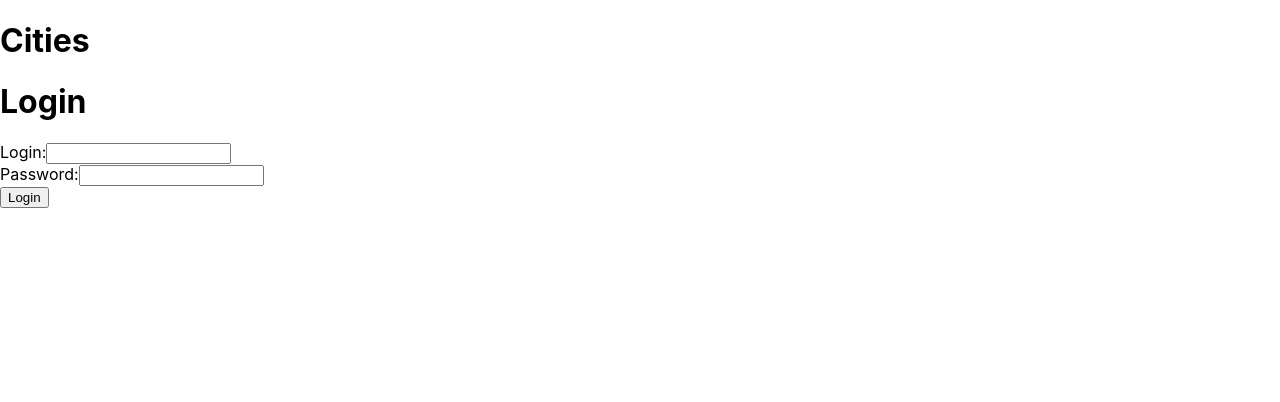
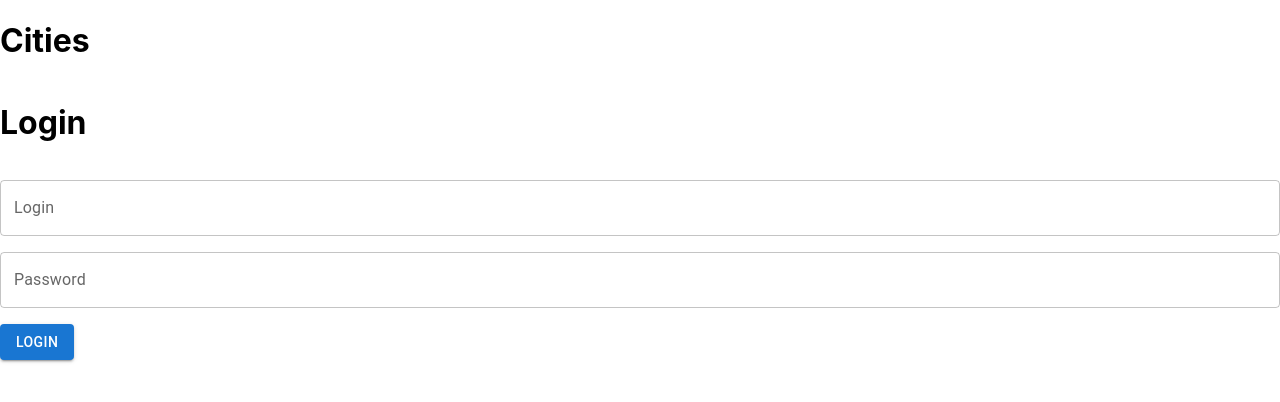
Before and after one commit to PlanidinR/city-list-front, a React (Create React App) app: page / in a window 1280 px wide. Shown: the top 402 px of the page. Built offline with nearby package versions, Linux system fonts and the light colour scheme.

Commit message:
Add search by name/add material

```diff
--- a/package.json
+++ b/package.json
@@ -3,6 +3,9 @@
   "version": "0.1.0",
   "private": true,
   "dependencies": {
+    "@emotion/react": "^11.11.0",
+    "@emotion/styled": "^11.11.0",
+    "@mui/material": "^5.13.0",
     "@testing-library/jest-dom": "^5.16.5",
     "@testing-library/react": "^13.4.0",
     "@testing-library/user-event": "^13.5.0",
--- a/src/App.tsx
+++ b/src/App.tsx
@@ -1,9 +1,13 @@
 import React, {useState} from 'react';
 import axios from 'axios';
+import {Grid, TextField, Button, Table, TableHead, TableBody, TableRow, TableCell} from '@mui/material';
+import {createTheme, ThemeProvider} from '@mui/material/styles';
 import City from './City';
 import Page from "./Page";
 
 const App: React.FC = () => {
+    const theme = createTheme();
+
     const [login, setLogin] = useState('');
     const [password, setPassword] = useState('');
     const [cities, setCities] = useState<City[]>([]);
@@ -11,7 +15,7 @@ const App: React.FC = () => {
     const [loginError, setLoginError] = useState('');
     const [currentPage, setCurrentPage] = useState(0);
     const [totalPages, setTotalPages] = useState(0);
-    const [totalElements, setTotalElements] = useState(0);
+    const [searchQuery, setSearchQuery] = useState('');
 
     const handleLogin = async (login: string, password: string) => {
         try {
@@ -24,7 +28,7 @@ const App: React.FC = () => {
 
             if (response.status === 200) {
                 setIsLoggedIn(true);
-                await getCities(login, password, currentPage); // Pass login and password to getCities
+                getCities(login, password, currentPage);
             } else {
                 setLoginError('Login failed');
             }
@@ -33,7 +37,15 @@ const App: React.FC = () => {
         }
     };
 
-    const getCities = async (login: string, password: string, page: number) => {
+    const handleLogout = () => {
+        setLogin('');
+        setPassword('');
+        setIsLoggedIn(false);
+        setCurrentPage(0);
+        setCities([]);
+    };
+
+    const getCities = async (login: string, password: string, page: number, name?: string) => {
         try {
             const response = await axios.get<Page>('http://localhost:8080/api/cities', {
                 auth: {
@@ -43,98 +55,98 @@ const App: React.FC = () => {
                 params: {
                     page: page,
                     limit: 5,
+                    name: name || undefined,
                 },
             });
-            const {content, totalPages, totalElements} = response.data;
 
+            const {content, totalPages} = response.data;
+
+            setLogin(login);
+            setPassword(password);
             setCities(content);
             setTotalPages(totalPages);
-            setTotalElements(totalElements);
 
         } catch (error) {
             console.error('Error fetching cities:', error);
         }
     };
 
+    const handleSearch = () => {
+        setCurrentPage(0);
+        getCities(login, password, 0, searchQuery);
+    };
+
     const goToPreviousPage = () => {
         if (currentPage > 0) {
             setCurrentPage(currentPage - 1);
-            getCities(login, password, currentPage - 1);
+            getCities(login, password, currentPage - 1, searchQuery);
         }
     };
 
     const goToNextPage = () => {
         if (currentPage < totalPages - 1) {
             setCurrentPage(currentPage + 1);
-            getCities(login, password, currentPage + 1);
+            getCities(login, password, currentPage + 1, searchQuery);
         }
     };
 
-//     return (
-//         <div>
-//             <h1>Cities</h1>
-//             {isLoggedIn ? (
-//                 <table>
-//                     <thead>
-//                     <tr>
-//                         <th>Name</th>
-//                         <th>Photo</th>
-//                     </tr>
-//                     </thead>
-//                     <tbody>
-//                     {cities.map((city) => (
-//                         <tr key={city.id}>
-//                             <td>{city.name}</td>
-//                             <td>
-//                                 <img src={city.url} alt={city.name} />
-//                             </td>
-//                         </tr>
-//                     ))}
-//                     </tbody>
-//                 </table>
-//             ) : (
-//                 <LoginForm handleLogin={handleLogin} loginError={loginError} />
-//             )}
-//         </div>
-//     );
-// };
-
     return (
+        <ThemeProvider theme={theme}>
             <div>
                 <h1>Cities</h1>
                 {isLoggedIn ? (
                     <div>
-                    <table>
-                        <thead>
-                        <tr>
-                            <th>Name</th>
-                            <th>Photo</th>
-                        </tr>
-                        </thead>
-                        <tbody>
+                        <Grid container alignItems="center" justifyContent="center" mb={2}>
+                            <Grid item xs={8} sm={6} md={4}>
+                                <TextField
+                                    label="Search by city name"
+                                    fullWidth
+                                    value={searchQuery}
+                                    onChange={(e) => setSearchQuery(e.target.value)}
+                                />
+                            </Grid>
+                            <Grid item xs={4} sm={2} md={1}>
+                                <Button variant="contained" onClick={handleSearch} fullWidth>
+                                    Search
+                                </Button>
+                            </Grid>
+                        </Grid>
+                        <Table>
+                            <TableHead>
+                                <TableRow>
+                                    <TableCell>Name</TableCell>
+                                    <TableCell>Photo</TableCell>
+                                </TableRow>
+                            </TableHead>
+                            <TableBody>
                                 {cities.map((city) => (
-                            <tr key={city.id}>
-                                <td>{city.name}</td>
-                                <td>
+                                    <TableRow key={city.id}>
+                                        <TableCell>{city.name}</TableCell>
+                                        <TableCell>
                                             <img src={city.url} alt={city.name}/>
-                                </td>
-                            </tr>
+                                        </TableCell>
+                                    </TableRow>
                                 ))}
-                        </tbody>
-                    </table>
-                    <div>
-                        <button onClick={goToPreviousPage} disabled={currentPage === 0}>
+                            </TableBody>
+                        </Table>
+                        <Grid container justifyContent="center" mt={2}>
+                            <Grid item>
+                                <Button onClick={goToPreviousPage} disabled={currentPage === 0}>
                                     Previous Page
-                        </button>
-                        <button onClick={goToNextPage} disabled={currentPage === totalPages - 1}>
+                                </Button>
+                            </Grid>
+                            <Grid item>
+                                <Button onClick={goToNextPage} disabled={currentPage === totalPages - 1}>
                                     Next Page
-                        </button>
-                    </div>
+                                </Button>
+                            </Grid>
+                        </Grid>
                     </div>
                 ) : (
                     <LoginForm handleLogin={handleLogin} loginError={loginError}/>
                 )}
             </div>
+        </ThemeProvider>
     );
 };
 
@@ -146,6 +158,7 @@ type LoginFormProps = {
 const LoginForm: React.FC<LoginFormProps> = ({handleLogin, loginError}) => {
     const [login, setLogin] = useState('');
     const [password, setPassword] = useState('');
+    const theme = createTheme();
 
     const handleSubmit = (e: React.FormEvent) => {
         e.preventDefault();
@@ -153,26 +166,45 @@ const LoginForm: React.FC<LoginFormProps> = ({handleLogin, loginError}) => {
     };
 
     return (
+        <ThemeProvider theme={theme}>
             <form onSubmit={handleSubmit}>
-            <div>
+                <Grid container spacing={2} alignItems="center" justifyContent="center">
+                    <Grid item xs={12}>
                         <h1>Login</h1>
-                <label htmlFor="Login">Login:</label>
-                <input type="text" id="login" value={login} onChange={(e) => setLogin(e.target.value)}/>
-            </div>
-            <div>
-                <label htmlFor="password">Password:</label>
-                <input
+                    </Grid>
+                    <Grid item xs={12}>
+                        <TextField
+                            type="text"
+                            id="login"
+                            label="Login"
+                            value={login}
+                            onChange={(e) => setLogin(e.target.value)}
+                            fullWidth
+                        />
+                    </Grid>
+                    <Grid item xs={12}>
+                        <TextField
                             type="password"
                             id="password"
+                            label="Password"
                             value={password}
                             onChange={(e) => setPassword(e.target.value)}
+                            fullWidth
                         />
-            </div>
-            <div>
-                <button type="submit">Login</button>
-            </div>
-            {loginError && <div>{loginError}</div>}
+                    </Grid>
+                    <Grid item xs={12}>
+                        <Button type="submit" variant="contained" color="primary">
+                            Login
+                        </Button>
+                    </Grid>
+                    {loginError && (
+                        <Grid item xs={12}>
+                            <div>{loginError}</div>
+                        </Grid>
+                    )}
+                </Grid>
             </form>
+        </ThemeProvider>
     );
 };
 
--- a/src/Page.ts
+++ b/src/Page.ts
@@ -2,8 +2,7 @@ import City from "./City";
 
 interface Page {
     content: City[];
-    totalPages: number;
-    totalElements: number;
+    totalPages: number
 }
 
 export default Page;
```
Also changed, not shown: 1 other file (tests, documents, lock files or other folders). Lines whose indentation alone changed are shown as unchanged.
